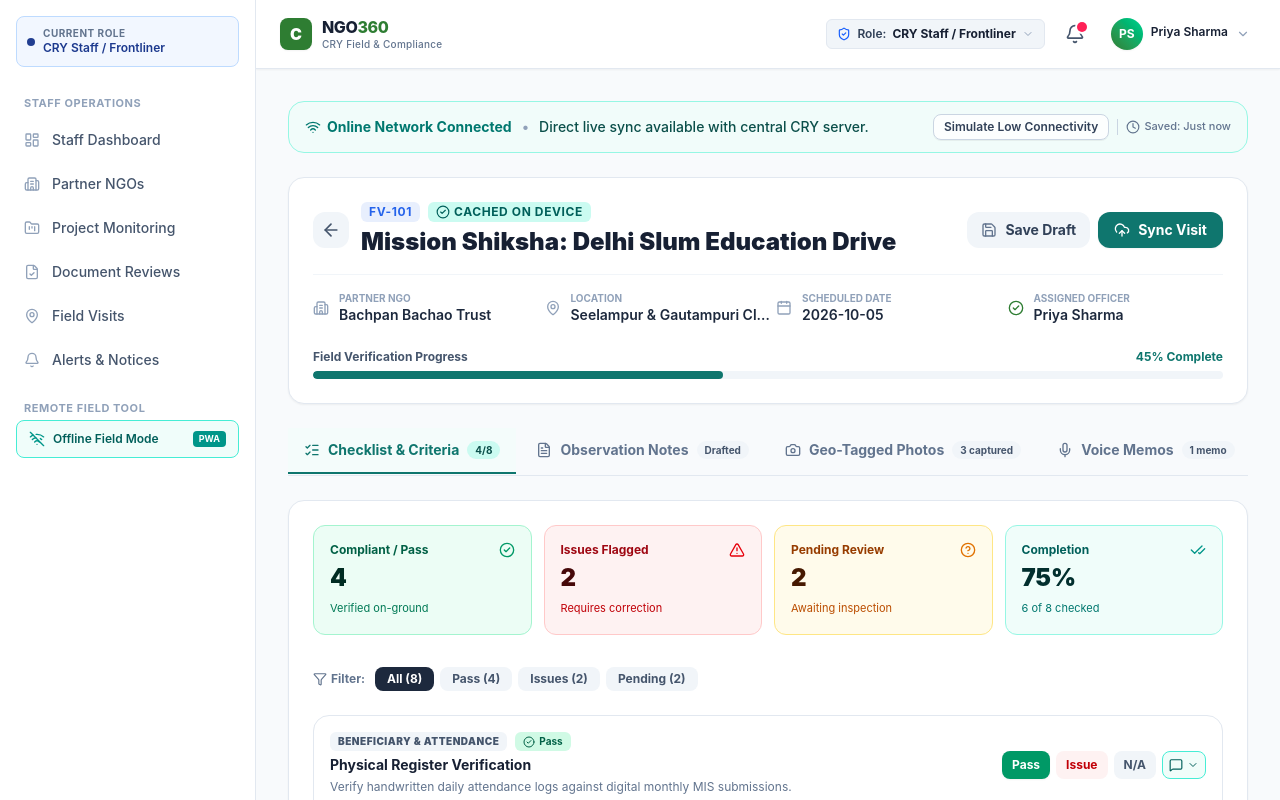
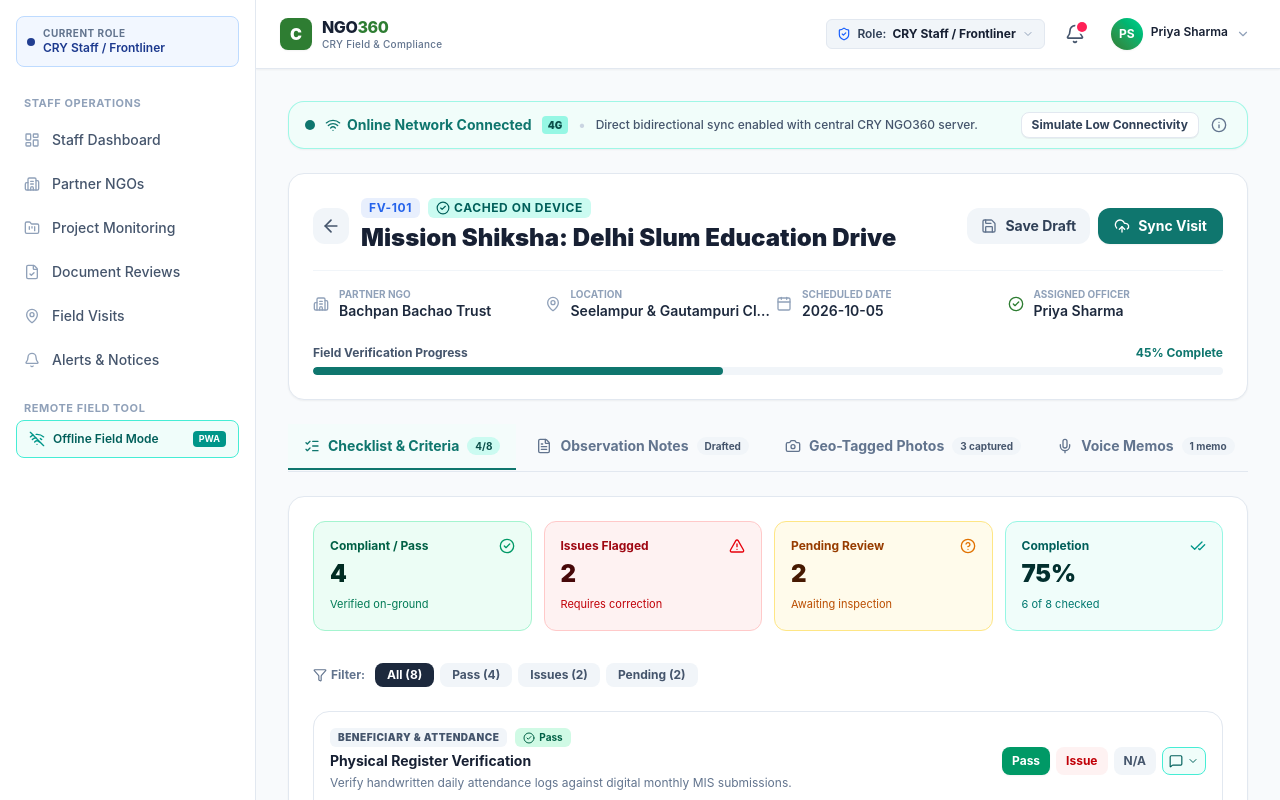
Before and after one commit to nikhila9876/CRY_org, a React app in the folder frontend/: page /field-visit/fv-101/offline in a window 1280 px wide. Shown: the top 800 px of the page. Built offline with nearby package versions, Linux system fonts and the light colour scheme; the HTML template or start-up script is replaced by a standard one.

Commit message:
feat: implement offline connection indicator with real-time network detection and simulation toggle

```diff
--- /dev/null
+++ b/frontend/src/components/offline/OfflineConnectionIndicator.jsx
@@ -0,0 +1,186 @@
+import React, { useState, useEffect } from 'react';
+import {
+  Wifi,
+  WifiOff,
+  Radio,
+  Signal,
+  SignalZero,
+  SignalLow,
+  SignalMedium,
+  CheckCircle2,
+  AlertTriangle,
+  Info,
+  Server,
+  Database,
+  RefreshCw,
+} from 'lucide-react';
+
+/**
+ * OfflineConnectionIndicator: Real-time network detection & connectivity simulation bar
+ * Adheres to Section 10 (Teal for sync/offline) & Section 14 (Offline Field Mode).
+ */
+export default function OfflineConnectionIndicator({
+  onStatusChange,
+  className = '',
+}) {
+  const [isOnline, setIsOnline] = useState(navigator.onLine);
+  const [isSimulatedOffline, setIsSimulatedOffline] = useState(false);
+  const [networkType, setNetworkType] = useState('4G LTE');
+  const [latencyMs, setLatencyMs] = useState(48);
+  const [showDiagnostics, setShowDiagnostics] = useState(false);
+
+  useEffect(() => {
+    const handleOnline = () => {
+      setIsOnline(true);
+      if (onStatusChange) onStatusChange({ isOnline: true, isSimulated: isSimulatedOffline });
+    };
+
+    const handleOffline = () => {
+      setIsOnline(false);
+      if (onStatusChange) onStatusChange({ isOnline: false, isSimulated: isSimulatedOffline });
+    };
+
+    window.addEventListener('online', handleOnline);
+    window.addEventListener('offline', handleOffline);
+
+    // Optional navigator.connection check
+    if (navigator.connection) {
+      setNetworkType(navigator.connection.effectiveType?.toUpperCase() || '4G LTE');
+    }
+
+    return () => {
+      window.removeEventListener('online', handleOnline);
+      window.removeEventListener('offline', handleOffline);
+    };
+  }, [isSimulatedOffline, onStatusChange]);
+
+  const effectiveOffline = !isOnline || isSimulatedOffline;
+
+  const toggleSimulation = () => {
+    const nextState = !isSimulatedOffline;
+    setIsSimulatedOffline(nextState);
+    if (onStatusChange) {
+      onStatusChange({ isOnline: isOnline && !nextState, isSimulated: nextState });
+    }
+  };
+
+  return (
+    <div className={`relative ${className}`}>
+      {/* Network Ribbon */}
+      <div
+        className={`px-4 py-2.5 rounded-2xl border flex flex-wrap items-center justify-between gap-3 text-xs sm:text-sm font-medium transition-all shadow-xs ${
+          effectiveOffline
+            ? 'bg-amber-50/90 border-amber-200/90 text-amber-950'
+            : 'bg-teal-50/90 border-teal-200/90 text-teal-950'
+        }`}
+      >
+        <div className="flex items-center gap-2.5">
+          <div
+            className={`w-2.5 h-2.5 rounded-full shrink-0 ${
+              effectiveOffline ? 'bg-amber-500 animate-pulse' : 'bg-[#0F766E]'
+            }`}
+          />
+          {effectiveOffline ? (
+            <div className="flex items-center gap-1.5 font-bold text-amber-800">
+              <WifiOff className="w-4 h-4" />
+              <span>Offline Field Mode Active</span>
+              {isSimulatedOffline && (
+                <span className="text-[10px] font-black uppercase px-1.5 py-0.5 rounded bg-amber-200 text-amber-900 ml-1">
+                  Simulation
+                </span>
+              )}
+            </div>
+          ) : (
+            <div className="flex items-center gap-1.5 font-bold text-[#0F766E]">
+              <Wifi className="w-4 h-4" />
+              <span>Online Network Connected</span>
+              <span className="text-[10px] font-black uppercase px-1.5 py-0.5 rounded bg-teal-200 text-teal-900 ml-1">
+                {networkType}
+              </span>
+            </div>
+          )}
+
+          <span className="hidden md:inline text-slate-300">•</span>
+          <span className="hidden md:inline text-slate-600 text-xs">
+            {effectiveOffline
+              ? 'Zero network requests. Local IndexedDB actively buffering form mutations.'
+              : 'Direct bidirectional sync enabled with central CRY NGO360 server.'}
+          </span>
+        </div>
+
+        {/* Action Controls */}
+        <div className="flex items-center gap-2">
+          <button
+            type="button"
+            onClick={toggleSimulation}
+            className={`px-2.5 py-1 rounded-lg text-xs font-bold transition-all shadow-2xs ${
+              isSimulatedOffline
+                ? 'bg-slate-800 text-white hover:bg-slate-700'
+                : 'bg-white text-slate-700 hover:bg-slate-100 border border-slate-200'
+            }`}
+          >
+            {isSimulatedOffline ? 'Resume Real Network' : 'Simulate Low Connectivity'}
+          </button>
+
+          <button
+            type="button"
+            onClick={() => setShowDiagnostics(!showDiagnostics)}
+            className="p-1 rounded-lg text-slate-500 hover:text-slate-800 hover:bg-white/60 transition-colors"
+            title="Toggle network diagnostics"
+          >
+            <Info className="w-4 h-4" />
+          </button>
+        </div>
+      </div>
+
+      {/* Diagnostics Drawer Popover */}
+      {showDiagnostics && (
+        <div className="absolute top-full left-0 right-0 mt-2 z-30 p-4 bg-white rounded-2xl border border-slate-200 shadow-xl space-y-3 animate-in fade-in slide-in-from-top-1">
+          <div className="flex items-center justify-between pb-2 border-b border-slate-100">
+            <h5 className="text-xs font-bold uppercase tracking-wider text-slate-500 flex items-center gap-1.5">
+              <Server className="w-3.5 h-3.5 text-[#0F766E]" />
+              Network & Storage Diagnostics
+            </h5>
+            <button
+              type="button"
+              onClick={() => setShowDiagnostics(false)}
+              className="text-xs text-slate-400 hover:text-slate-700 font-bold"
+            >
+              Close
+            </button>
+          </div>
+
+          <div className="grid grid-cols-2 sm:grid-cols-4 gap-3 text-xs">
+            <div className="p-2.5 rounded-xl bg-slate-50 border border-slate-100">
+              <div className="text-[10px] uppercase font-bold text-slate-400">Hardware Status</div>
+              <div className="font-bold text-slate-800 mt-0.5">
+                {isOnline ? 'Online (Physical NIC)' : 'No Connection'}
+              </div>
+            </div>
+
+            <div className="p-2.5 rounded-xl bg-slate-50 border border-slate-100">
+              <div className="text-[10px] uppercase font-bold text-slate-400">Simulated State</div>
+              <div className="font-bold text-slate-800 mt-0.5">
+                {isSimulatedOffline ? 'Forced Offline' : 'Pass-through'}
+              </div>
+            </div>
+
+            <div className="p-2.5 rounded-xl bg-slate-50 border border-slate-100">
+              <div className="text-[10px] uppercase font-bold text-slate-400">Roundtrip Latency</div>
+              <div className="font-bold text-slate-800 mt-0.5">
+                {effectiveOffline ? '∞ (Offline)' : `${latencyMs} ms`}
+              </div>
+            </div>
+
+            <div className="p-2.5 rounded-xl bg-slate-50 border border-slate-100">
+              <div className="text-[10px] uppercase font-bold text-slate-400">IndexedDB Cache</div>
+              <div className="font-bold text-teal-700 mt-0.5">
+                2.4 MB allocated
+              </div>
+            </div>
+          </div>
+        </div>
+      )}
+    </div>
+  );
+}
--- a/frontend/src/pages/offline/OfflineFieldVisit.jsx
+++ b/frontend/src/pages/offline/OfflineFieldVisit.jsx
@@ -23,6 +23,7 @@ import OfflineChecklist from '../../components/offline/OfflineChecklist';
 import OfflineNotes from '../../components/offline/OfflineNotes';
 import OfflinePhotoCapture from '../../components/offline/OfflinePhotoCapture';
 import OfflineVoiceNote from '../../components/offline/OfflineVoiceNote';
+import OfflineConnectionIndicator from '../../components/offline/OfflineConnectionIndicator';
 
 export default function OfflineFieldVisit() {
   const { id } = useParams();
@@ -61,48 +62,13 @@ export default function OfflineFieldVisit() {
 
   return (
     <div className="space-y-6 max-w-7xl mx-auto pb-16">
-      {/* Top Banner: Connection & Storage State */}
-      <div
-        className={`px-4 py-3 rounded-2xl border flex flex-wrap items-center justify-between gap-3 text-xs sm:text-sm font-medium transition-colors ${
-          effectiveOffline
-            ? 'bg-amber-50/80 border-amber-200 text-amber-900'
-            : 'bg-teal-50/80 border-teal-200 text-teal-900'
-        }`}
-      >
-        <div className="flex items-center gap-2.5">
-          {effectiveOffline ? (
-            <div className="flex items-center gap-1.5 text-amber-700 font-bold">
-              <WifiOff className="w-4 h-4" />
-              <span>Offline Field Mode Active</span>
-            </div>
-          ) : (
-            <div className="flex items-center gap-1.5 text-teal-700 font-bold">
-              <Wifi className="w-4 h-4" />
-              <span>Online Network Connected</span>
-            </div>
-          )}
-          <span className="hidden md:inline text-slate-400">•</span>
-          <span className="hidden md:inline">
-            {effectiveOffline
-              ? 'Changes are being saved locally to IndexedDB storage.'
-              : 'Direct live sync available with central CRY server.'}
-          </span>
-        </div>
-
-        <div className="flex items-center gap-2">
-          <button
-            type="button"
-            onClick={() => setSimulatedOffline(!simulatedOffline)}
-            className="px-2.5 py-1 rounded-lg bg-white/80 hover:bg-white text-slate-700 border border-slate-300 text-xs font-semibold shadow-2xs transition-colors"
-          >
-            {simulatedOffline ? 'Resume Real Network' : 'Simulate Low Connectivity'}
-          </button>
-          <div className="flex items-center gap-1 text-[11px] text-slate-500 pl-2 border-l border-slate-300">
-            <Clock className="w-3.5 h-3.5" />
-            <span>Saved: {lastSaved}</span>
-          </div>
-        </div>
-      </div>
+      {/* Top Connection Indicator */}
+      <OfflineConnectionIndicator
+        onStatusChange={({ isOnline: online, isSimulated }) => {
+          setIsOnline(online);
+          setSimulatedOffline(isSimulated);
+        }}
+      />
 
       {/* Main Header Card */}
       <div className="bg-white rounded-2xl border border-slate-200 p-5 sm:p-6 shadow-xs space-y-4">
```
